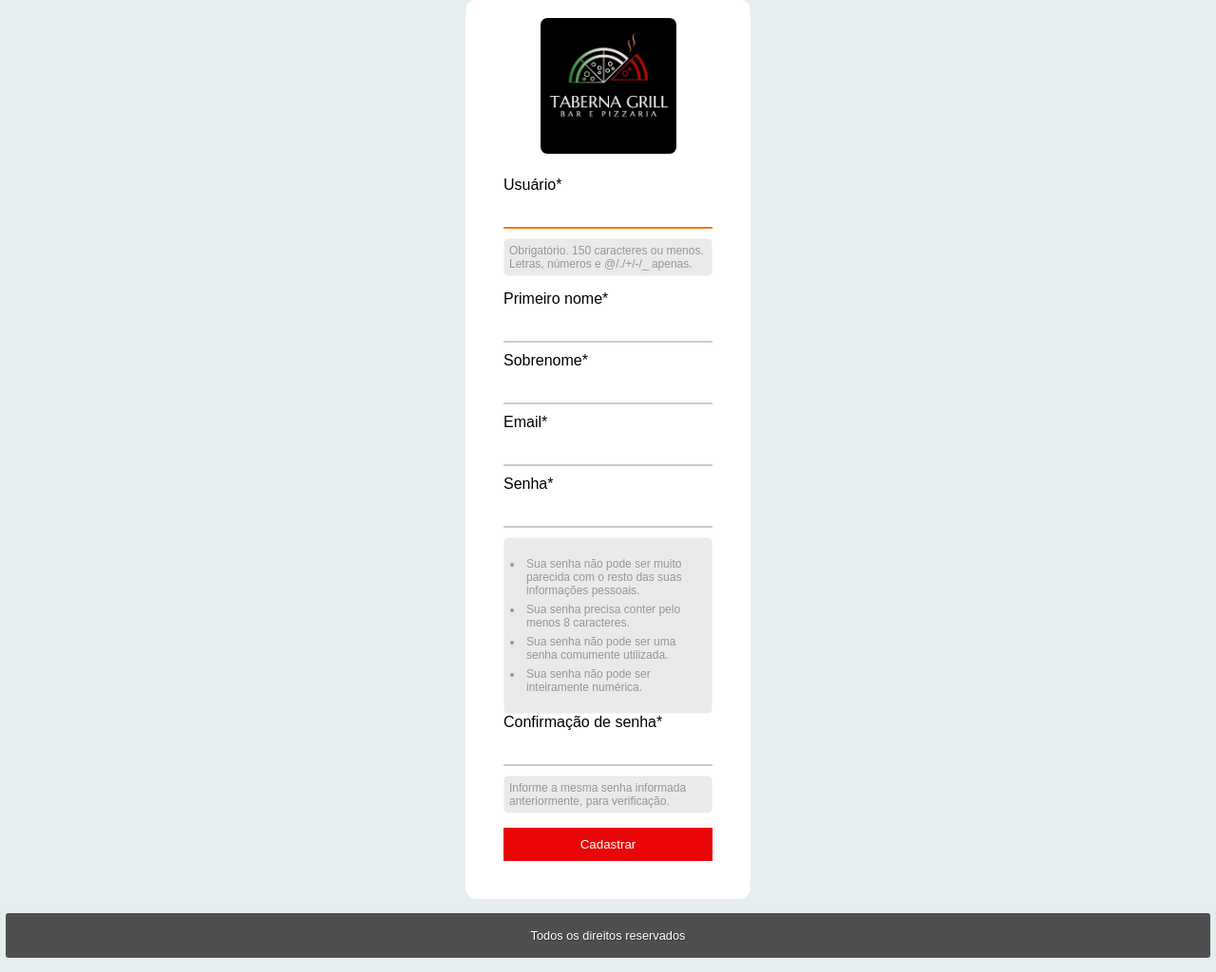
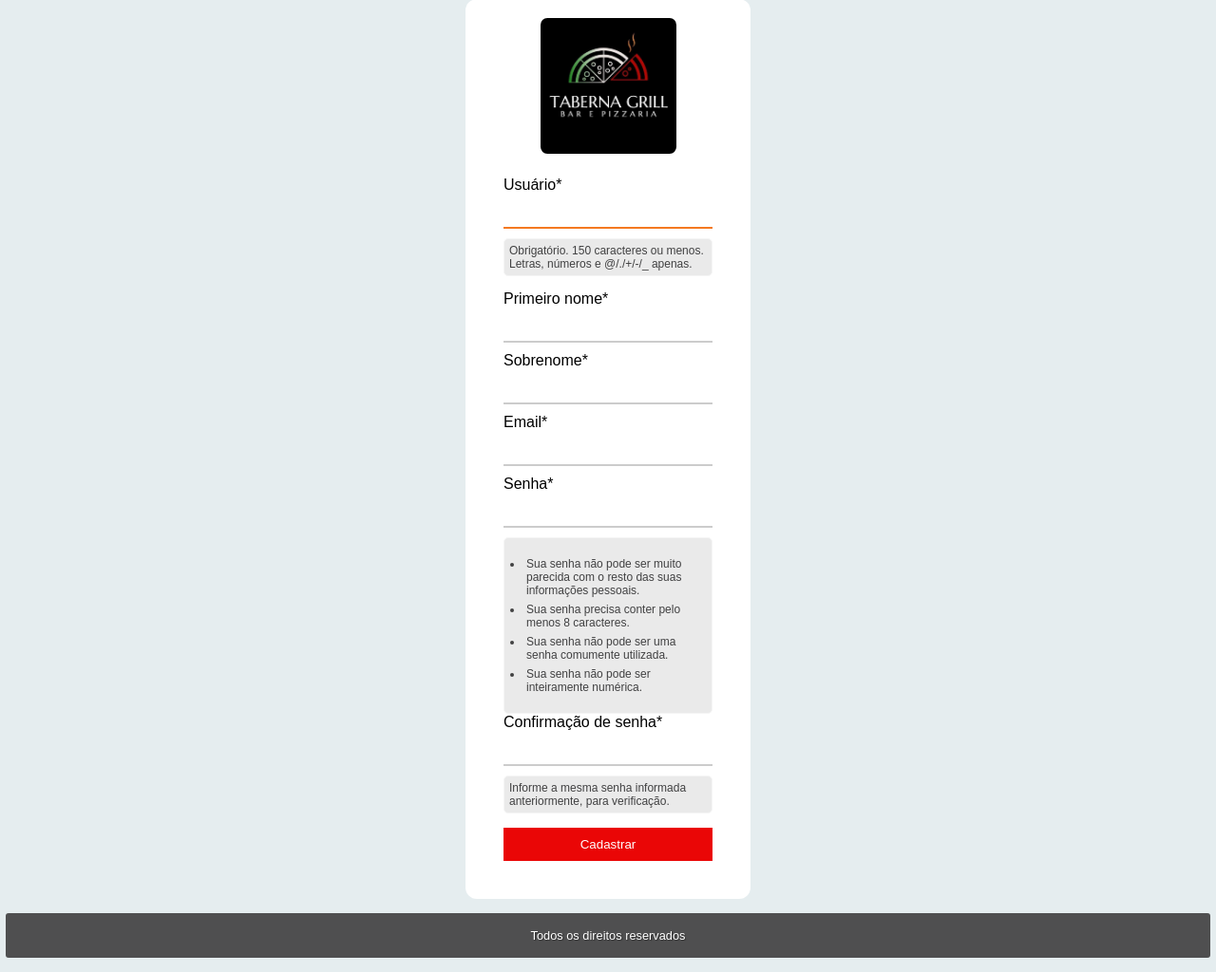
Before and after one commit to Pedro-H-Castoldi/come_tche, a Django app: page /accounts/register/ in a window 1280 px wide. Shown: the part 168-1192 px from the top of the page at 95% size. Run offline with Django 3.2, Linux system fonts and the light colour scheme; some libraries are stand-ins or nearby versions.

Commit message:
From Heroku: add css to reset_password_confirm and reset_password_complete

```diff
--- a/taberna/static/css/registration/styles.css
+++ b/taberna/static/css/registration/styles.css
@@ -33,7 +33,7 @@ body {
     padding-bottom: 10px;
 }
 
-#forget_password a {
+#forget_password a, #reset_complete a {
     text-decoration: none;
     color: #ca2103;
 }
@@ -71,7 +71,7 @@ body {
     background-color: #eaeaea;
     font-size: 12px;
     margin-bottom: 15px;
-    color: #929798;
+    color: #414142;
     border: solid 1px whitesmoke;
 }
 
@@ -82,11 +82,11 @@ body {
     border: solid 1px whitesmoke;
 }
 
-.content-center #hint_id_password1 ul {
+ ul {
     padding-left: 15px;
-    color: #929798;
+    color: #414142;
 }
-.content-center #hint_id_password1 ul li {
+ ul li {
     padding: 3px;
 }
 .content-center button {
```
Also changed, not shown: come_tche/settings.py (+6 -6 lines), taberna/templates/registration/password_reset_complete.html (added, +13 -0 lines), taberna/templates/registration/password_reset_confirm.html (added, +28 -0 lines).
